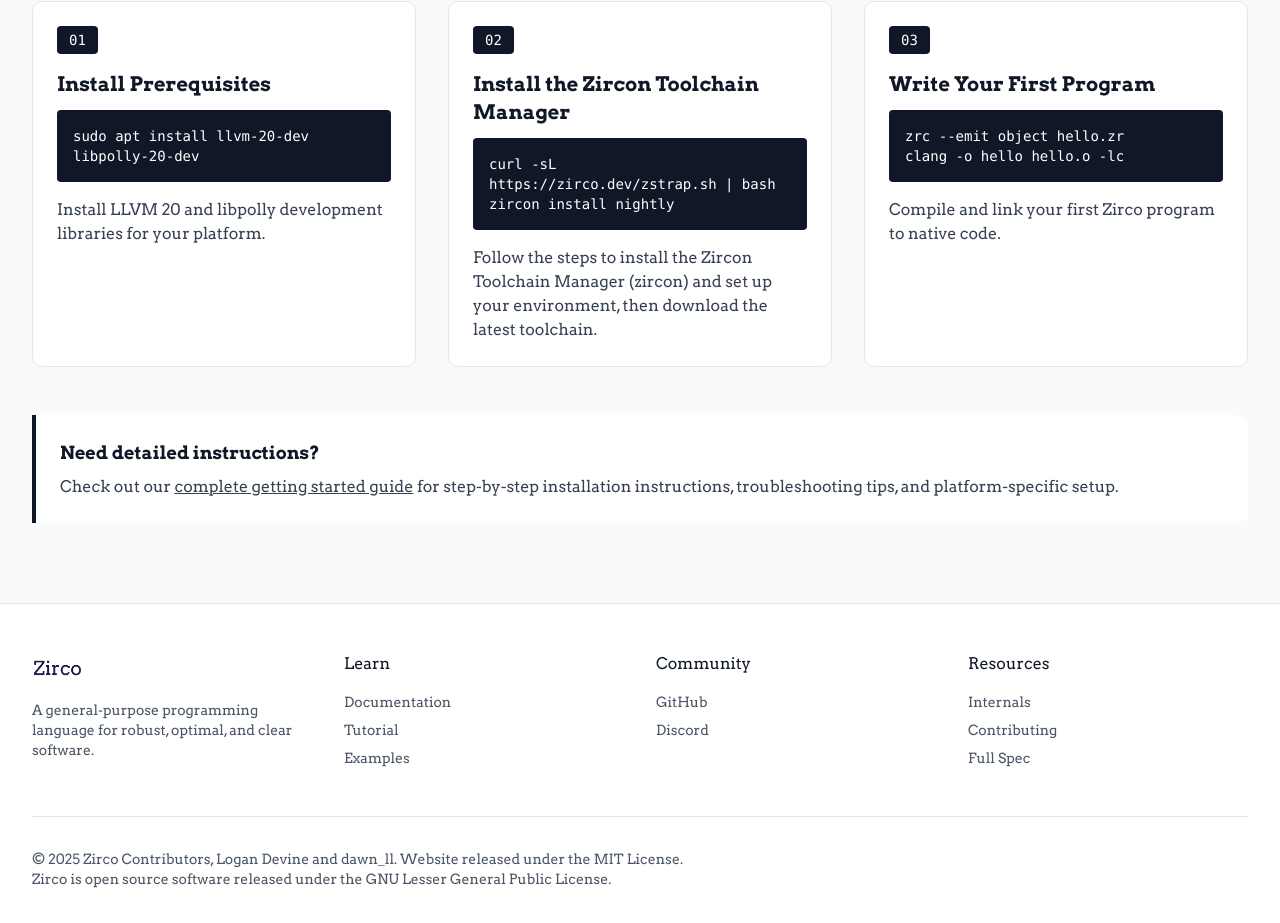
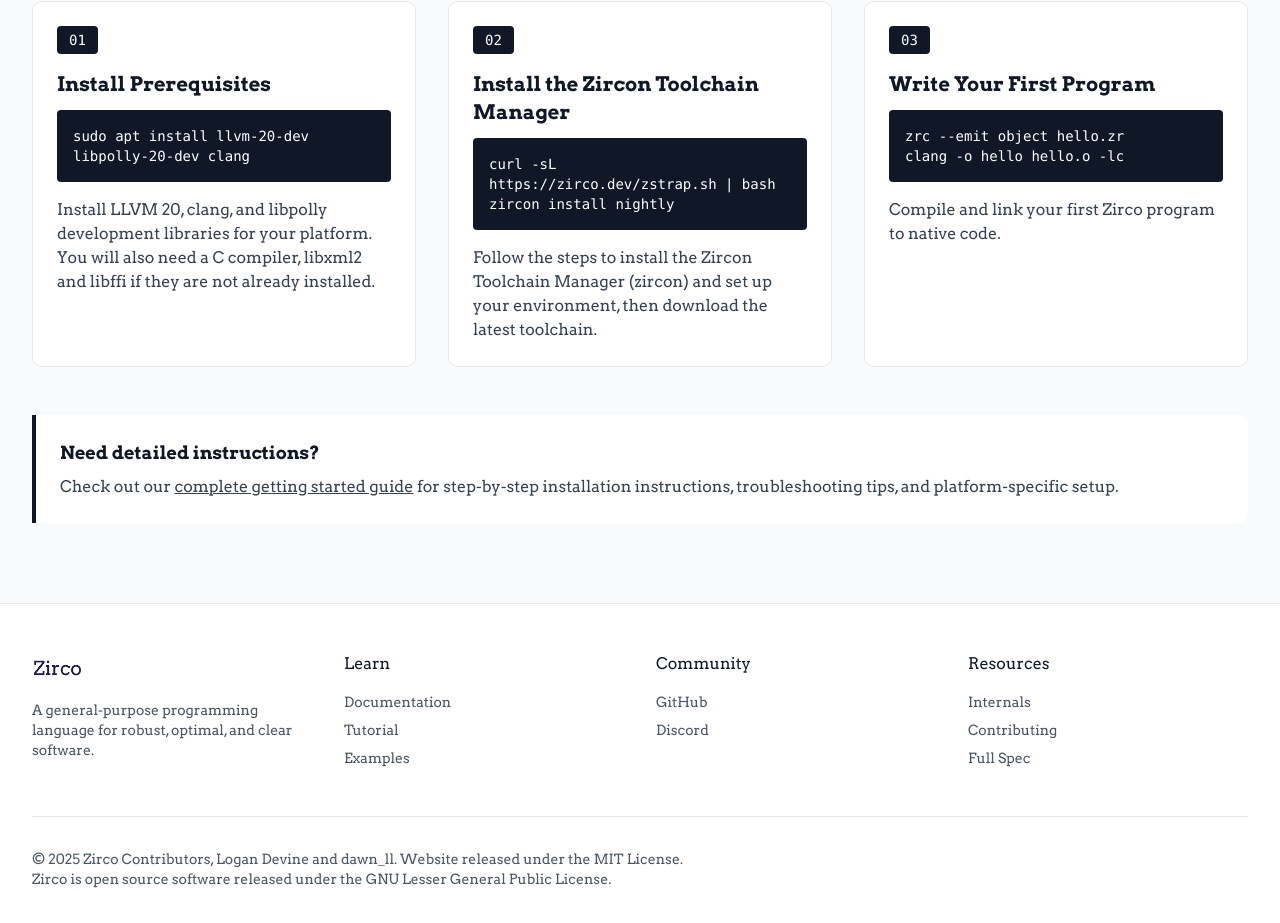
Before and after one commit to zirco-lang/zirco.dev, a React (Vite) app: page / in a window 1280 px wide. Shown: the part 3079-4002 px from the top of the page. Built offline with nearby package versions, Linux system fonts and the light colour scheme; the HTML template or start-up script is replaced by a standard one.

Commit message:
Update GetStarted.tsx

```diff
--- a/src/components/GetStarted.tsx
+++ b/src/components/GetStarted.tsx
@@ -24,12 +24,16 @@ export function GetStarted() {
                             </h3>
                             <div className="bg-gray-900 dark:bg-gray-950 text-white p-3 sm:p-4 mb-4 font-mono text-xs sm:text-sm overflow-x-auto rounded transition-colors duration-300">
                                 <div>
-                                    sudo apt install llvm-20-dev libpolly-20-dev
+                                    sudo apt install llvm-20-dev libpolly-20-dev clang
                                 </div>
                             </div>
                             <p className="text-sm sm:text-base text-gray-700 dark:text-gray-300 transition-colors duration-300">
-                                Install LLVM 20 and libpolly development
+                                Install LLVM 20, clang, and libpolly development
                                 libraries for your platform.
+                            </p>
+                            <p className="text-sm sm:text-base text-gray-700 dark:text-gray-300 transition-colors duration-300">
+                                You will also need a C compiler, libxml2 and libffi
+                                if they are not already installed.
                             </p>
                         </div>
                     </FadeIn>
```
